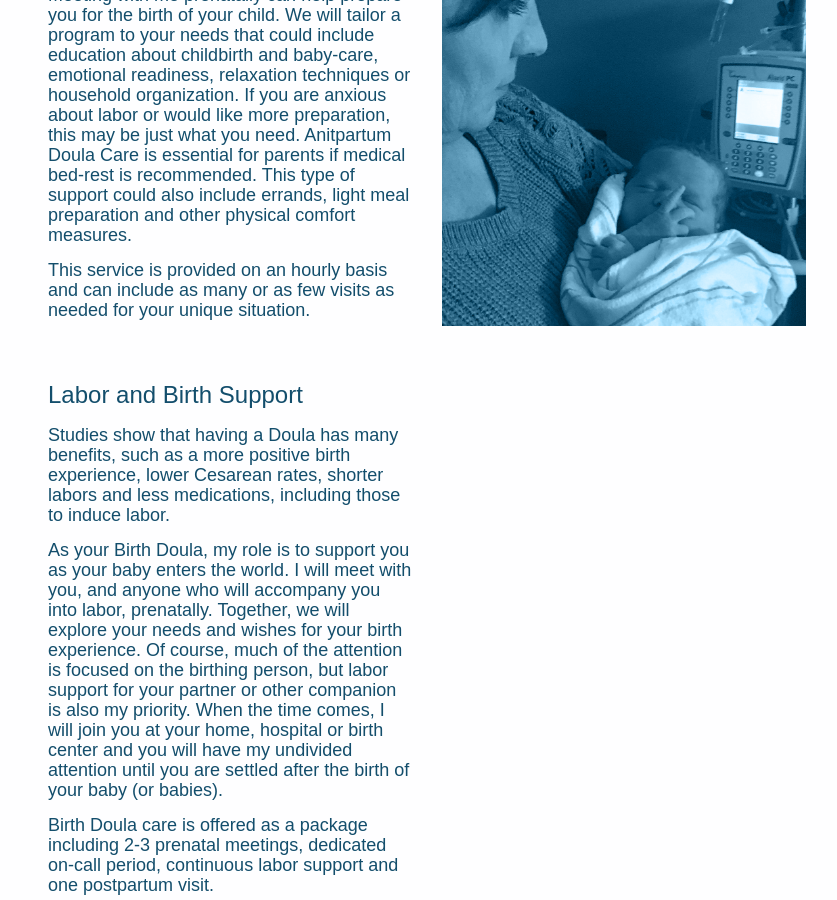
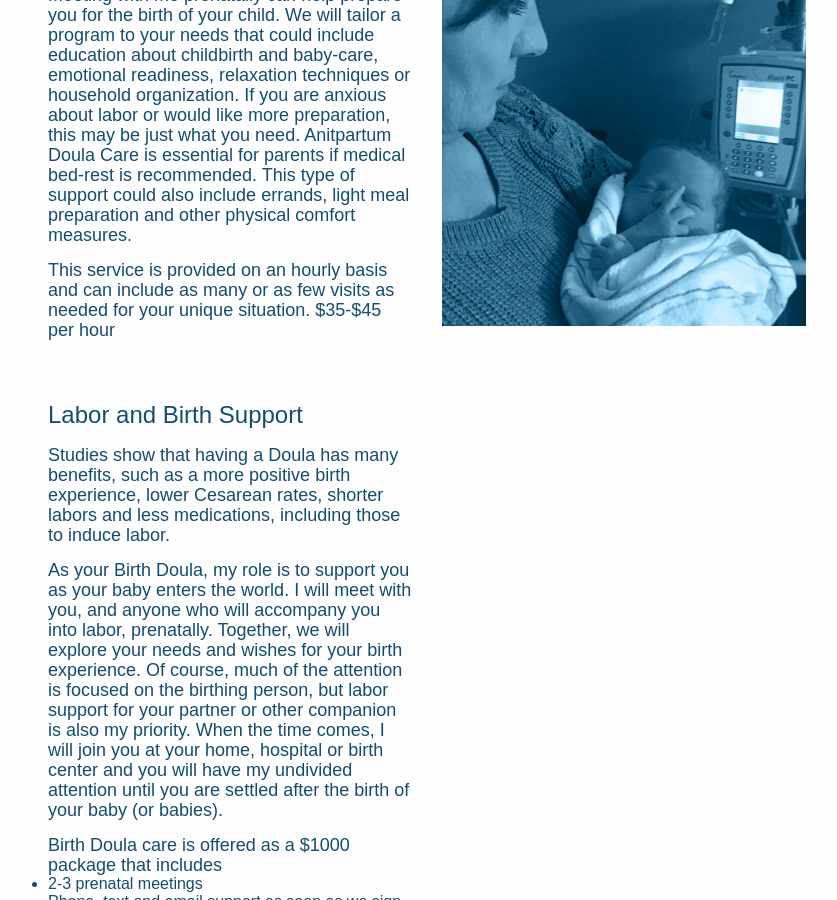
Before and after one commit to aidensymes/harbordoula.com, a Jekyll site: the page built from home.markdown, in a window 1280 px wide and 900 px high, scrolled down 3254 px. Shown: the whole window, without its empty margins (410-1247 px from the left). Built offline with Jekyll 4.4.1, drawn with Linux system fonts in a browser that asks for light colours; nearby versions of some CDN libraries; some web fonts are replaced; some of the changed text lies outside the part shown.

Commit message:
Updated Home

```diff
--- a/home.markdown
+++ b/home.markdown
@@ -87,7 +87,7 @@
     Doula Care is essential for parents if medical bed-rest is recommended. This type
     of support could also include errands, light meal preparation and other physical
     comfort measures. \n\nThis service is provided on an hourly basis and can include
-    as many or as few visits as needed for your unique situation."
+    as many or as few visits as needed for your unique situation. $35-$45 per hour"
 - name: Labor and Birth Support
   description: "Studies show that having a Doula has many benefits, such as a more
     positive birth experience, lower Cesarean rates, shorter labors and less medications,
@@ -98,9 +98,12 @@
     person, but labor support for your partner or other companion is also my priority.
     When the time comes, I will join you at your home, hospital or birth center and
     you will have my undivided attention until you are settled after the birth of
-    your baby (or babies). \n\nBirth Doula care is offered as a package including
-    2-3 prenatal meetings, dedicated on-call period, continuous labor support and
-    one postpartum visit.  "
+    your baby (or babies). \n\nBirth Doula care is offered as a $1000 package that
+    includes\n* 2-3 prenatal meetings\n* Phone, text and email support as soon as
+    we sign an agreement\n* Access to my lending library and resources\n* Assistance
+    with Birth Preference List and preparation for labor and postpartum \n* 24/7 on-call
+    availability starting at 38 weeks gestation\n* Continuous labor support\n* Postpartum
+    Visit\n* 15% off additional postpartum visits\n "
 - name: Postpartum
   description: "Care, when you need it most.\n\nOffering supportive care for new parents
     in your home while you navigate the first weeks with a new baby. My role varies
@@ -109,7 +112,7 @@
     feeding and newborn resources. I can help you with tasks around the house, accompany
     you to an appointment or ensure that you get that much needed nap or a shower.
     Let's talk about your needs and come up with a solution.\n\nThese hourly visits
-    are designed to meet the unique needs of each family.  "
+    are designed to meet the unique needs of each family. $35-$45 per hour   "
 services-image: "/uploads/willamina.jen.jpg"
 email: jennifer@harbordoula.com
 phone: 508-523-0827
```
